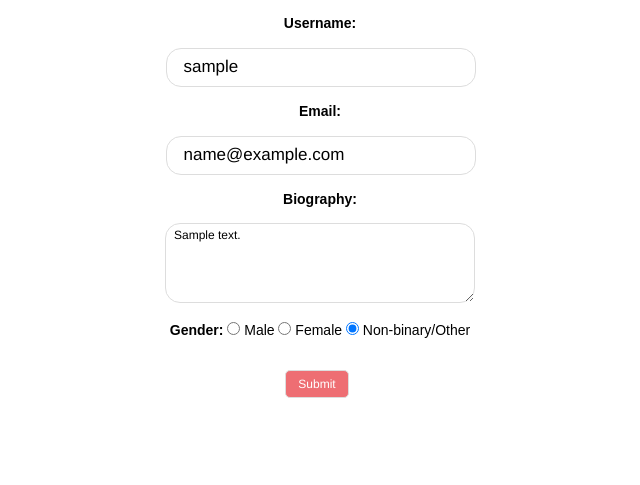
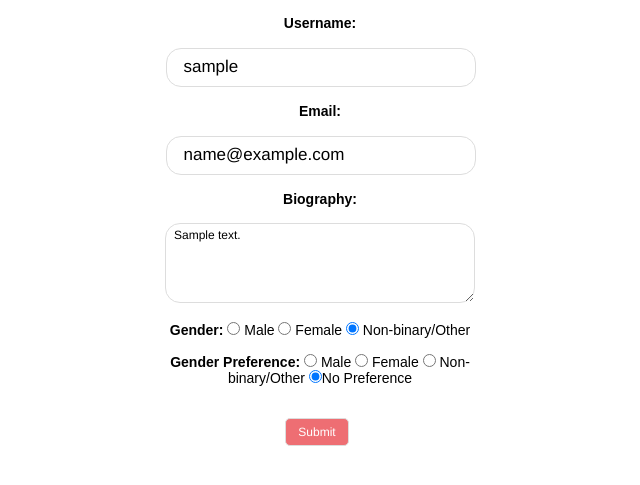
Before and after one commit to kxwen/QuizMatch, a PHP site: page /edit_profile.php in a window 1280 px wide. Shown: the part 186-671 px from the top of the page, without its empty margins (320-960 px from the left). Run offline with PHP 8.4, Linux system fonts and the light colour scheme; the visitor is signed in with stand-in values (Sample User, id 1); tables that the repository leaves empty or names only in its code hold one stand-in row (values such as "Sample post").

Commit message:
Add files via upload

```diff
--- a/PHP/edit_profile.php
+++ b/PHP/edit_profile.php
@@ -23,6 +23,7 @@ if(!isset($profile)){
 $new_email = $new_username = $new_desc = "";
 $email_err = $username_err = "";
 $M_checked_new = $F_checked_new = $O_checked_new = ""; // Used for radio inputs for gender
+$M_P_checked_new = $F_P_checked_new = $O_P_checked_new = $N_P_checked_new = "";
 $new_gender = "";
 
 $current_username = $profile["username"];
@@ -35,6 +36,16 @@ if($profile["gender"] == "male"){
 	$F_checked_curr = "checked";
 }else{ // gender is either selected as "other" or is null
 	$O_checked_curr = "checked";
+}
+$M_P_checked_curr = $F_P_checked_curr = $O_P_checked_curr = $N_P_checked_curr = "";
+if($profile["gender_pref"] == "male"){
+	$M_P_checked_curr = "checked";
+}else if($profile["gender_pref"] == "female"){
+	$F_P_checked_curr = "checked";
+}else if($profile["gender_pref"] == "female"){ // gender is either selected as "other" or is null
+	$O_P_checked_curr = "checked";
+}else{
+	$N_P_checked_curr = "checked";
 }
 
 if($_SERVER["REQUEST_METHOD"] == "POST")
@@ -122,14 +133,26 @@ if($_SERVER["REQUEST_METHOD"] == "POST")
 	}
 	$new_gender = $_POST["gender"];
 
+	if($_POST["gender_pref"] == "male"){
+		$M_P_checked_new = "checked";
+	}else if($_POST["gender_pref"] == "female"){
+		$F_P_checked_new = "checked";
+	}else if($_POST["gender_pref"] == "other"){
+		$O_P_checked_new = "checked";
+	}else if($_POST["gender_pref"] == ""){
+		$N_P_checked_new = "checked";
+	}
+	$new_gender_pref = $_POST["gender_pref"];
+
 	if(empty($username_err) && empty($email_err)){
-		$sql = "UPDATE users SET username=?, email=?, bio=?, gender=? WHERE id=".$_SESSION["id"];
+		$sql = "UPDATE users SET username=?, email=?, bio=?, gender=?, gender_pref=? WHERE id=".$_SESSION["id"];
 		if($stmt = mysqli_prepare($link, $sql)){
-			mysqli_stmt_bind_param($stmt, "ssss", $param_username, $param_email, $param_bio, $param_gender);
+			mysqli_stmt_bind_param($stmt, "sssss", $param_username, $param_email, $param_bio, $param_gender, $param_gender_pref);
 			$param_username = $new_username;
 			$param_email = $new_email;
 			$param_bio = $new_desc;
 			$param_gender = $new_gender;
+			$param_gender_pref = $new_gender_pref;
 			if(mysqli_stmt_execute($stmt)){
 				$_SESSION["username"] = $new_username;
 				header("location: userprofile_extended.php");
@@ -191,6 +214,12 @@ if($_SERVER["REQUEST_METHOD"] == "POST")
 							<input type="radio" name="gender" value="female" <?php if($M_checked_new != "" || $F_checked_new != "" || $O_checked_new != ""){echo $F_checked_new;}else{echo $F_checked_curr;}?>> Female
 							<input type="radio" name="gender" value="other" <?php if($M_checked_new != "" || $F_checked_new != "" || $O_checked_new != ""){echo $O_checked_new;}else{echo $O_checked_curr;}?>> Non-binary/Other<br><br>
 
+						<label>Gender Preference:</label>
+							<input type="radio" name="gender_pref" value="male" <?php if($M_P_checked_new != "" || $F_P_checked_new != "" || $O_P_checked_new != "" || $N_P_checked_new != ""){echo $M_P_checked_new;}else{echo $M_P_checked_curr;}?>> Male
+							<input type="radio" name="gender_pref" value="female" <?php if($M_P_checked_new != "" || $F_P_checked_new != "" || $O_P_checked_new != "" || $N_P_checked_new != ""){echo $F_P_checked_new;}else{echo $F_P_checked_curr;}?>> Female
+							<input type="radio" name="gender_pref" value="other" <?php if($M_P_checked_new != "" || $F_P_checked_new != "" || $O_P_checked_new != "" || $N_P_checked_new != ""){echo $O_P_checked_new;}else{echo $O_P_checked_curr;}?>> Non-binary/Other
+							<input type="radio" name="gender_pref" value="" <?php if($M_P_checked_new != "" || $F_P_checked_new != "" || $O_P_checked_new != "" || $N_P_checked_new != ""){echo $N_P_checked_new;}else{echo $N_P_checked_curr;}?>>No Preference<br><br>
+
 						<div class="form-group">
 						<br>
 							<input type="submit" class="btn pink rounded" value = "Submit" style = "font-family: Helvetica";>
```
